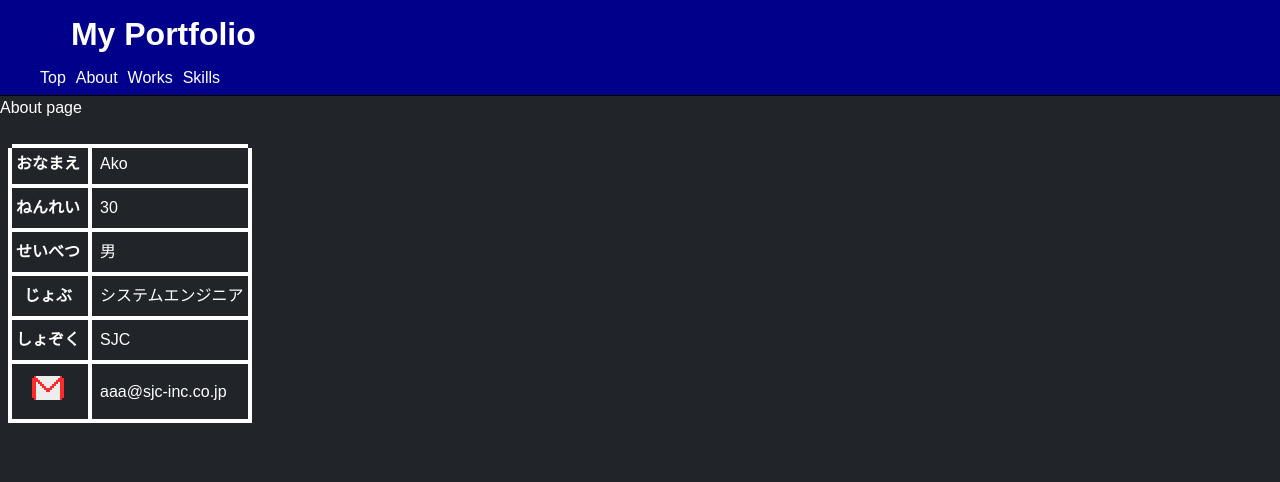
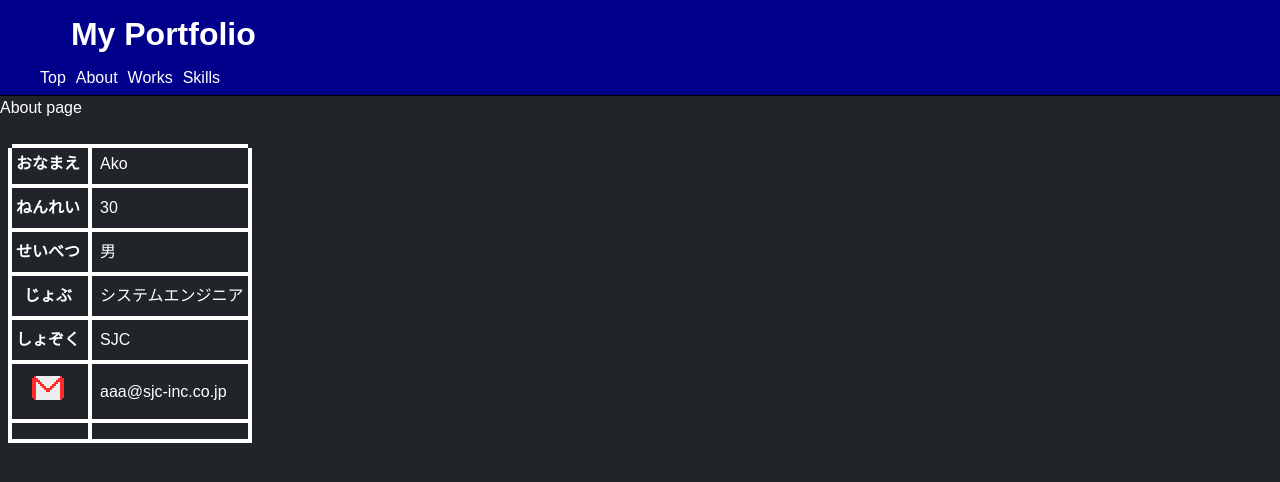
Before and after one commit to Ako-k/portfolio-test, a React (Create React App) app in the folder portfolio-react/: page /about in a window 1280 px wide. Shown: the top 482 px of the page. Built offline with nearby package versions, Linux system fonts and the light colour scheme; some icons are missing; a web font is replaced by a local one; what axios-case-converter would draw is missing.

Commit message:
コナミコマンドベース部分

```diff
--- a/portfolio-react/src/components/about/about.js
+++ b/portfolio-react/src/components/about/about.js
@@ -1,5 +1,6 @@
 import React from 'react';
 import './about.css';
+import { konamiCommand } from '../command/command.js';
 
 function About() {
   return (
@@ -34,6 +35,10 @@ function About() {
             </th>
             <td>aaa@sjc-inc.co.jp</td>
           </tr>
+          <tr>
+            <th></th>
+            <td>{konamiCommand()}</td>
+          </tr>
         </table>
       </div>
     </div>
--- /dev/null
+++ b/portfolio-react/src/components/command/command.js
@@ -0,0 +1,24 @@
+import React from 'react';
+
+const CODE = ['ArrowUp', 'ArrowUp', 'ArrowDown', 'ArrowDown', 'ArrowLeft', 'ArrowRight', 'ArrowLeft', 'ArrowRight', 'b', 'a'];
+let idx = 0;
+
+export const konamiCommand = () => {
+
+  window.onkeyup = (keyEvent) => {
+    const key = keyEvent.key;
+    if(key == CODE[idx]){
+      console.log('hit');
+      idx ++;
+    }else{
+      idx = 0;
+    }
+
+    if(idx == 10){
+      console.log('success!');
+      return(
+        <div> Success! </div>
+      )
+    }
+  }
+}
--- a/portfolio-react/src/components/skills/skills.js
+++ b/portfolio-react/src/components/skills/skills.js
@@ -5,9 +5,9 @@ function Skills() {
     <div>
       <p>Skills page</p>
 
-      <div>
-        <h3>【所持資格】</h3>
-        <ul>
+      <div class='lists'>
+        <h3>【しかく】</h3>
+        <ul class='nes-list is-circle'>
           <li>ITパスポート試験</li>
           <li>基本情報技術者試験</li>
           <li>応用情報技術者試験</li>
```
